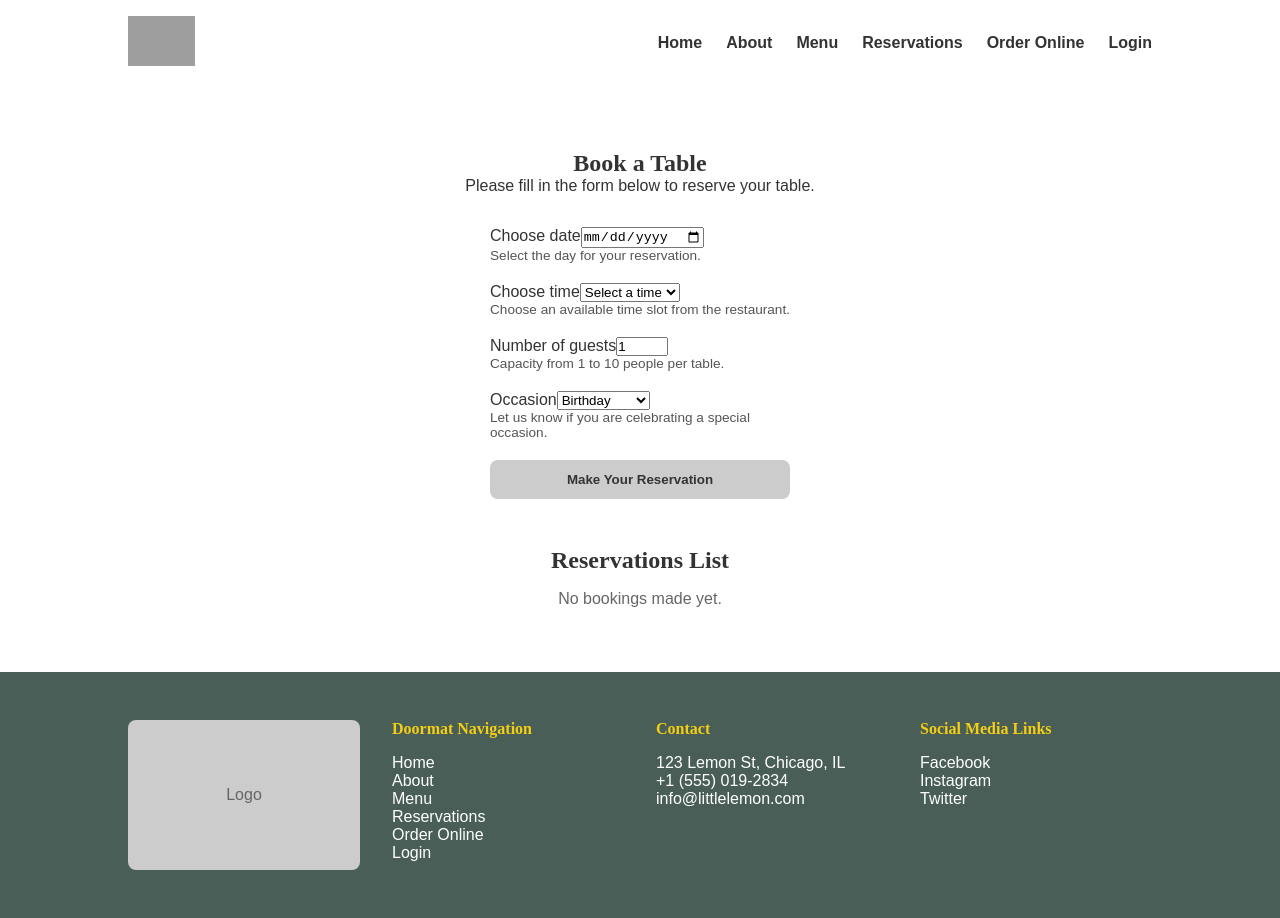
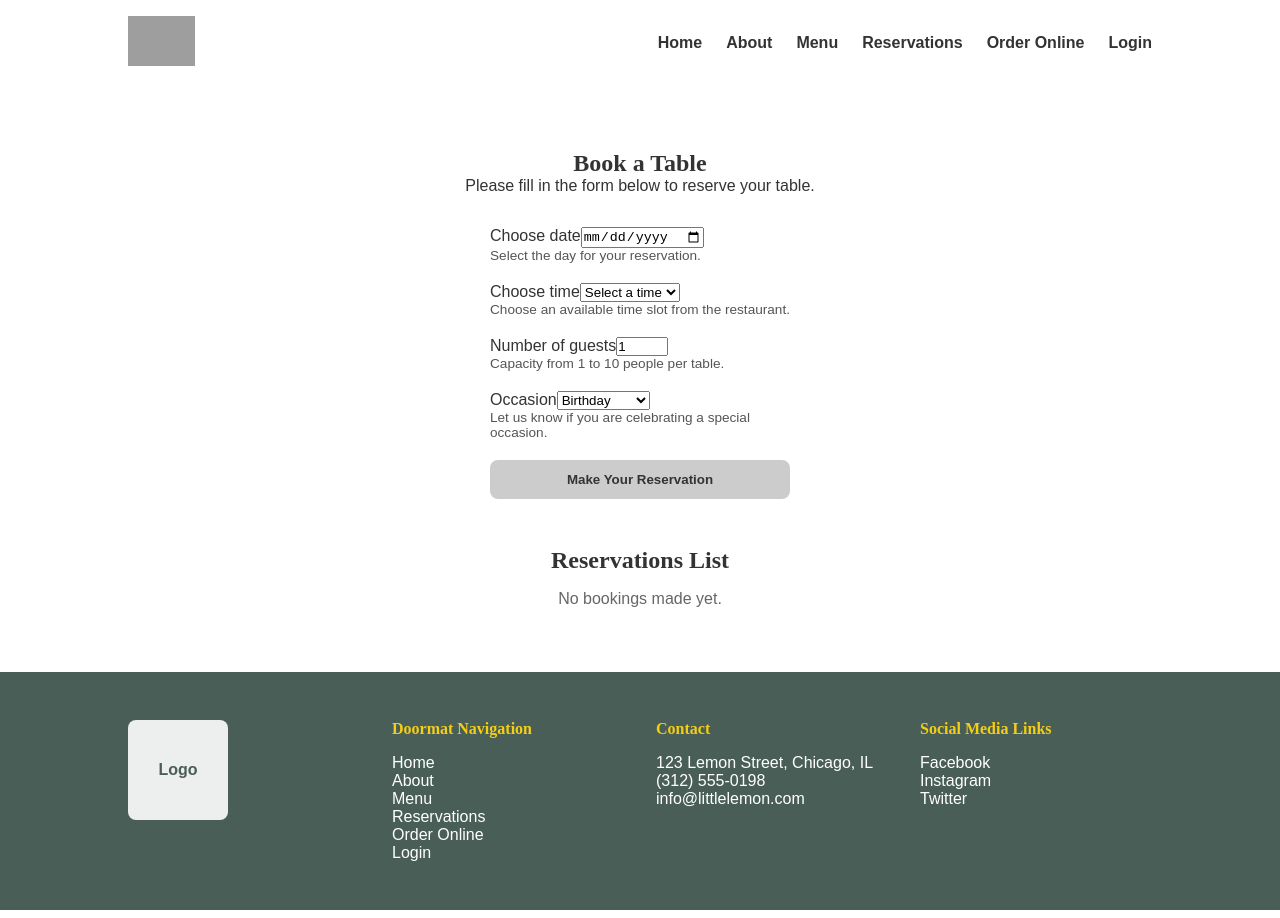
Before and after one commit to jmora123/capstone, a React (Create React App) app: page /booking in a window 1280 px wide. Built offline with nearby package versions, Linux system fonts and the light colour scheme; grey boxes are pictures that could not be loaded.

Commit message:
Corrections to Footer.js

```diff
--- a/src/Footer.js
+++ b/src/Footer.js
@@ -1,35 +1,48 @@
 import React from 'react';
+import { Link } from 'react-router-dom';
 
 function Footer() {
   return (
     <footer className="footer">
       <div className="footer-container">
-        <div className="footer-logo">
-          <div className="img-placeholder">Logo</div>
+        {/* Logo Section */}
+        <div>
+          {/* Placeholder for the Footer Logo */}
+          <div className="img-placeholder" style={{ height: '100px', width: '100px', backgroundColor: '#EDEFEE' }}>
+            <span style={{ color: '#495E57', fontWeight: 'bold' }}>Logo</span>
+          </div>
         </div>
-        <div className="footer-nav">
+
+        {/* Doormat Navigation Section */}
+        <div>
           <h4>Doormat Navigation</h4>
           <ul>
-            <li><a href="#home">Home</a></li>
-            <li><a href="#about">About</a></li>
-            <li><a href="#menu">Menu</a></li>
-            <li><a href="#reservations">Reservations</a></li>
-            <li><a href="#order">Order Online</a></li>
-            <li><a href="#login">Login</a></li>
+            <li><Link to="/">Home</Link></li>
+            <li><Link to="/about">About</Link></li>
+            <li><Link to="/menu">Menu</Link></li>
+            <li><Link to="/booking">Reservations</Link></li>
+            <li><Link to="/order">Order Online</Link></li>
+            <li><Link to="/login">Login</Link></li>
           </ul>
         </div>
-        <div className="footer-contact">
+
+        {/* Contact Section */}
+        <div>
           <h4>Contact</h4>
-          <p>123 Lemon St, Chicago, IL</p>
-          <p>+1 (555) 019-2834</p>
-          <p>info@littlelemon.com</p>
+          <ul>
+            <li>123 Lemon Street, Chicago, IL</li>
+            <li>(312) 555-0198</li>
+            <li>info@littlelemon.com</li>
+          </ul>
         </div>
-        <div className="footer-social">
+
+        {/* Social Media Section */}
+        <div>
           <h4>Social Media Links</h4>
           <ul>
-            <li><a href="#facebook">Facebook</a></li>
-            <li><a href="#instagram">Instagram</a></li>
-            <li><a href="#twitter">Twitter</a></li>
+            <li><a href="https://www.facebook.com" target="_blank" rel="noopener noreferrer">Facebook</a></li>
+            <li><a href="https://www.instagram.com" target="_blank" rel="noopener noreferrer">Instagram</a></li>
+            <li><a href="https://www.twitter.com" target="_blank" rel="noopener noreferrer">Twitter</a></li>
           </ul>
         </div>
       </div>
```
